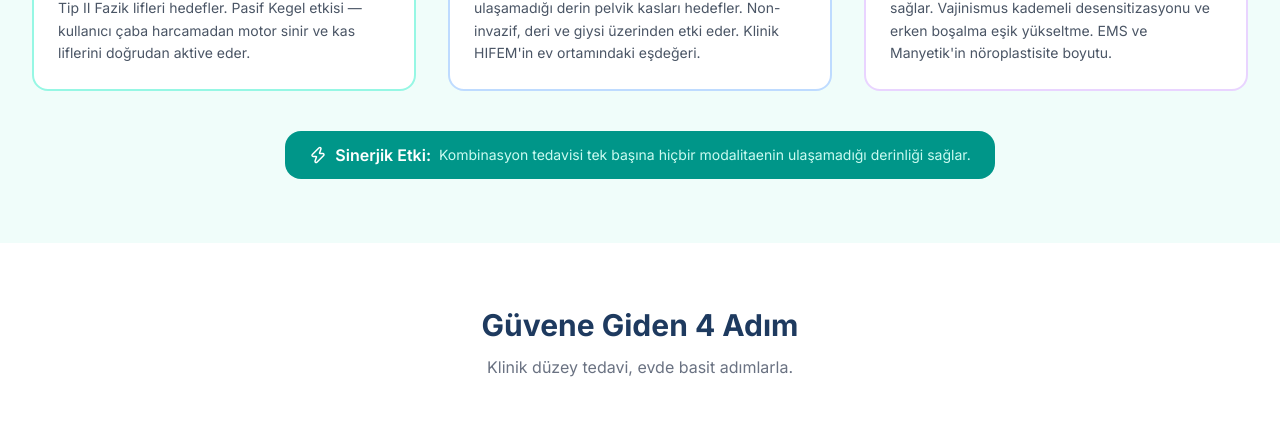
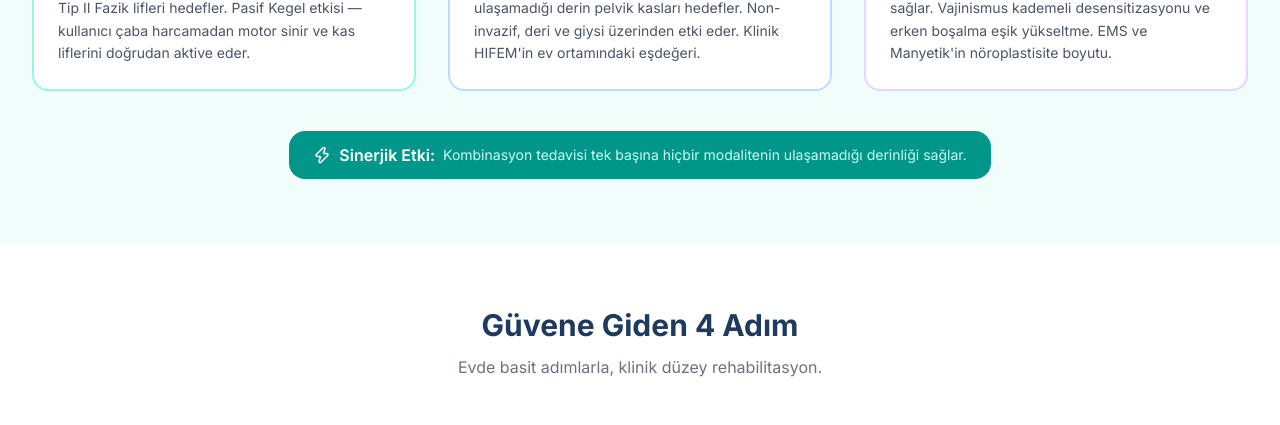
Before and after one commit to tahiraltundag/pelvicare, a React (Vite) app: page / in a window 1280 px wide. Shown: the part 1734-2159 px from the top of the page. Built offline with nearby package versions, Linux system fonts and the light colour scheme; no server answers.

Commit message:
fix: anasayfa metin düzeltmeleri
- "modalitaenin" → "modalitenin" (yazım hatası)
- "Klinik düzey tedavi, evde basit adımlarla." → "Evde basit adımlarla, klinik düzey rehabilitasyon."

Co-Authored-By: Claude Sonnet 4.6 <noreply@anthropic.com>

```diff
--- a/src/pages/HomePage.jsx
+++ b/src/pages/HomePage.jsx
@@ -277,7 +277,7 @@ export default function HomePage() {
             <div className="inline-flex items-center gap-2 bg-teal-600 text-white rounded-2xl px-6 py-3">
               <Zap size={18} />
               <span className="font-semibold">Sinerjik Etki:</span>
-              <span className="text-teal-100 text-sm">Kombinasyon tedavisi tek başına hiçbir modalitaenin ulaşamadığı derinliği sağlar.</span>
+              <span className="text-teal-100 text-sm">Kombinasyon tedavisi tek başına hiçbir modalitenin ulaşamadığı derinliği sağlar.</span>
             </div>
           </div>
         </div>
@@ -288,7 +288,7 @@ export default function HomePage() {
         <div className="max-w-7xl mx-auto px-4 sm:px-6 lg:px-8">
           <div className="text-center mb-12">
             <h2 className="text-3xl font-bold mb-3" style={{ color: '#1e3a5f' }}>Güvene Giden 4 Adım</h2>
-            <p className="text-gray-500">Klinik düzey tedavi, evde basit adımlarla.</p>
+            <p className="text-gray-500">Evde basit adımlarla, klinik düzey rehabilitasyon.</p>
           </div>
           <div className="grid sm:grid-cols-2 lg:grid-cols-4 gap-8">
             {cmsSteps.map((s, i) => (
```
